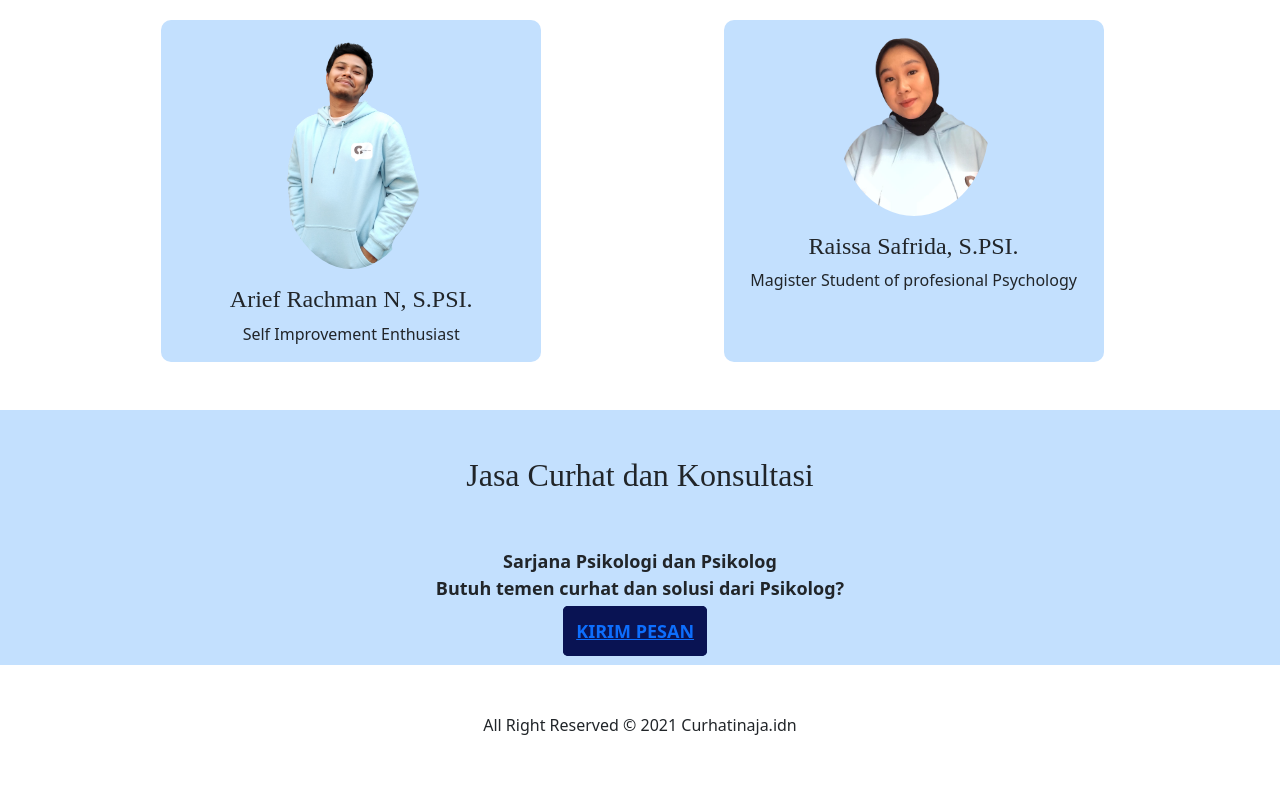
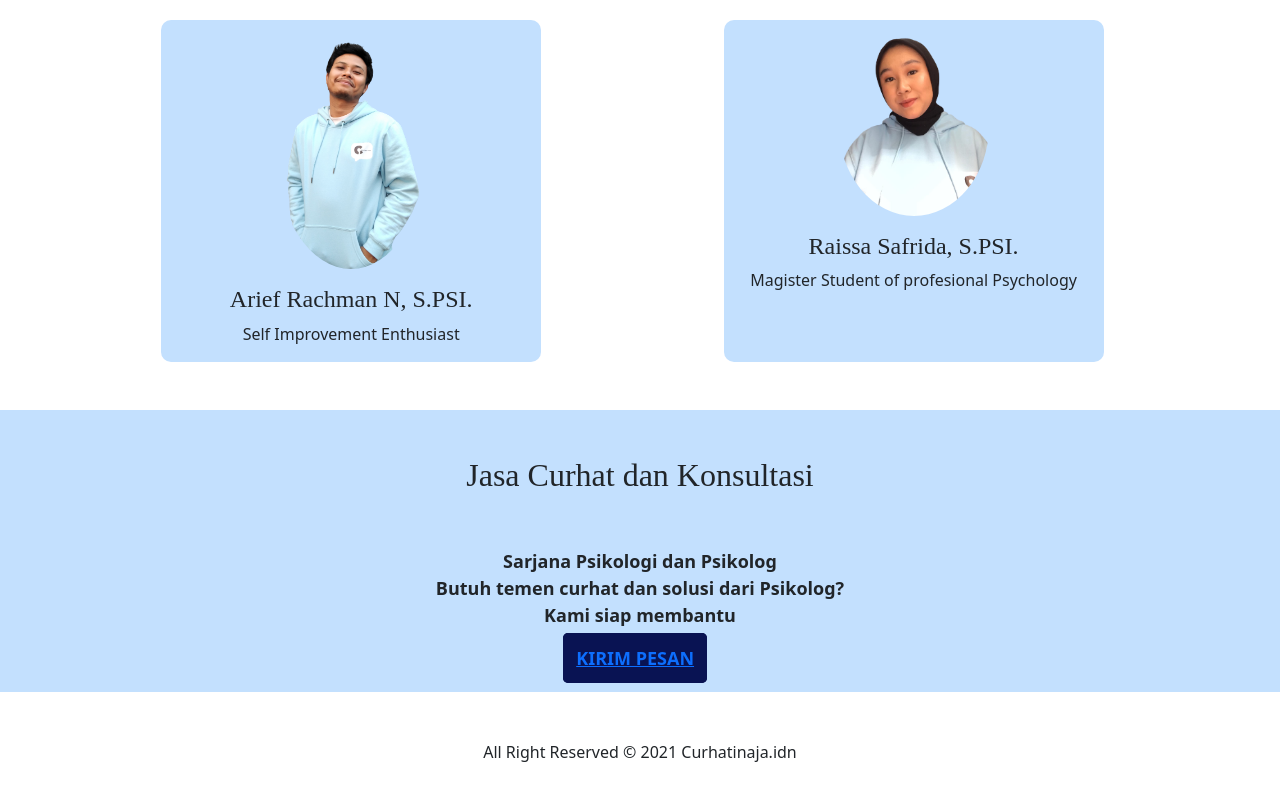
Before and after one commit to deborasiregarr/curhatin, a plain HTML site: page index.html in a window 1280 px wide. Shown: the part 4146-4958 px from the top of the page. Before the commit the page ends 4931 px from the top, so only its background shows below. Drawn offline with nearby package versions, Linux system fonts and the light colour scheme; a web font is replaced by a local one.

Commit message:
menambah kalimat

```diff
--- a/index.html
+++ b/index.html
@@ -221,7 +221,7 @@
 
     <div class="hubungi">
         <h2>Jasa Curhat dan Konsultasi </h2>
-        <p><b>Sarjana Psikologi dan Psikolog <br> Butuh temen curhat dan solusi dari Psikolog? </b></p>
+        <p><b>Sarjana Psikologi dan Psikolog <br> Butuh temen curhat dan solusi dari Psikolog? <br> Kami  siap membantu </b></p>
         <a href="contact.html">KIRIM PESAN</a>
 
     </div>
```
